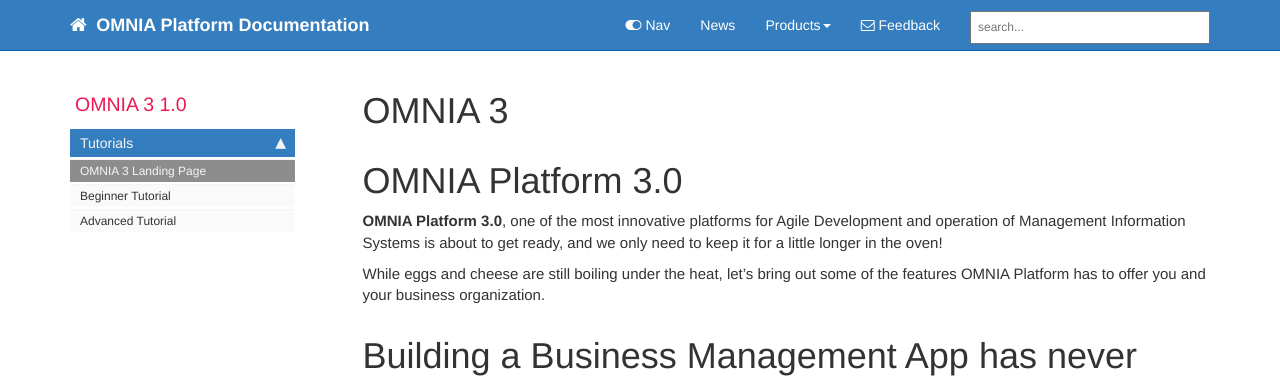
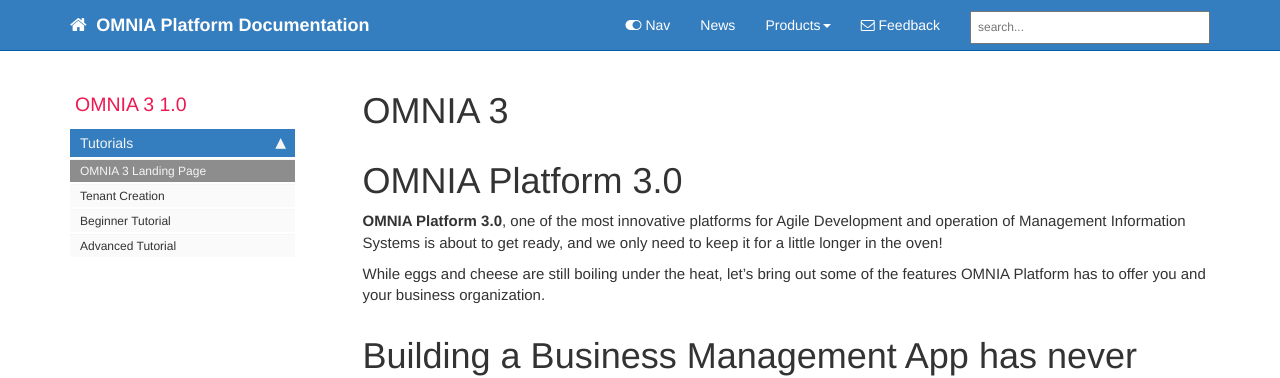
Before and after one commit to daniel8lopes/omnia3, a Jekyll site: the page built from docs/pages/omnia3/omnia3_landing_page.html, in a window 1280 px wide. Shown: the top 378 px of the page. Built offline with Jekyll 4.4.1, drawn with Linux system fonts in a browser that asks for light colours; nearby versions of some CDN libraries; comment, search, counter and statistics services are not loaded.

Commit message:
Update omnia3_sidebar.yml

```diff
--- a/docs/_data/sidebars/omnia3_sidebar.yml
+++ b/docs/_data/sidebars/omnia3_sidebar.yml
@@ -27,6 +27,10 @@ entries:
       url: /omnia3_landing_page.html
       output: web
 
+    - title: Tenant Creation
+      url: /omnia3_tenantcreation.html
+      output: web, pdf
+
     - title: Beginner Tutorial
       url: /omnia3_tutorial1.html
       output: web, pdf
```
